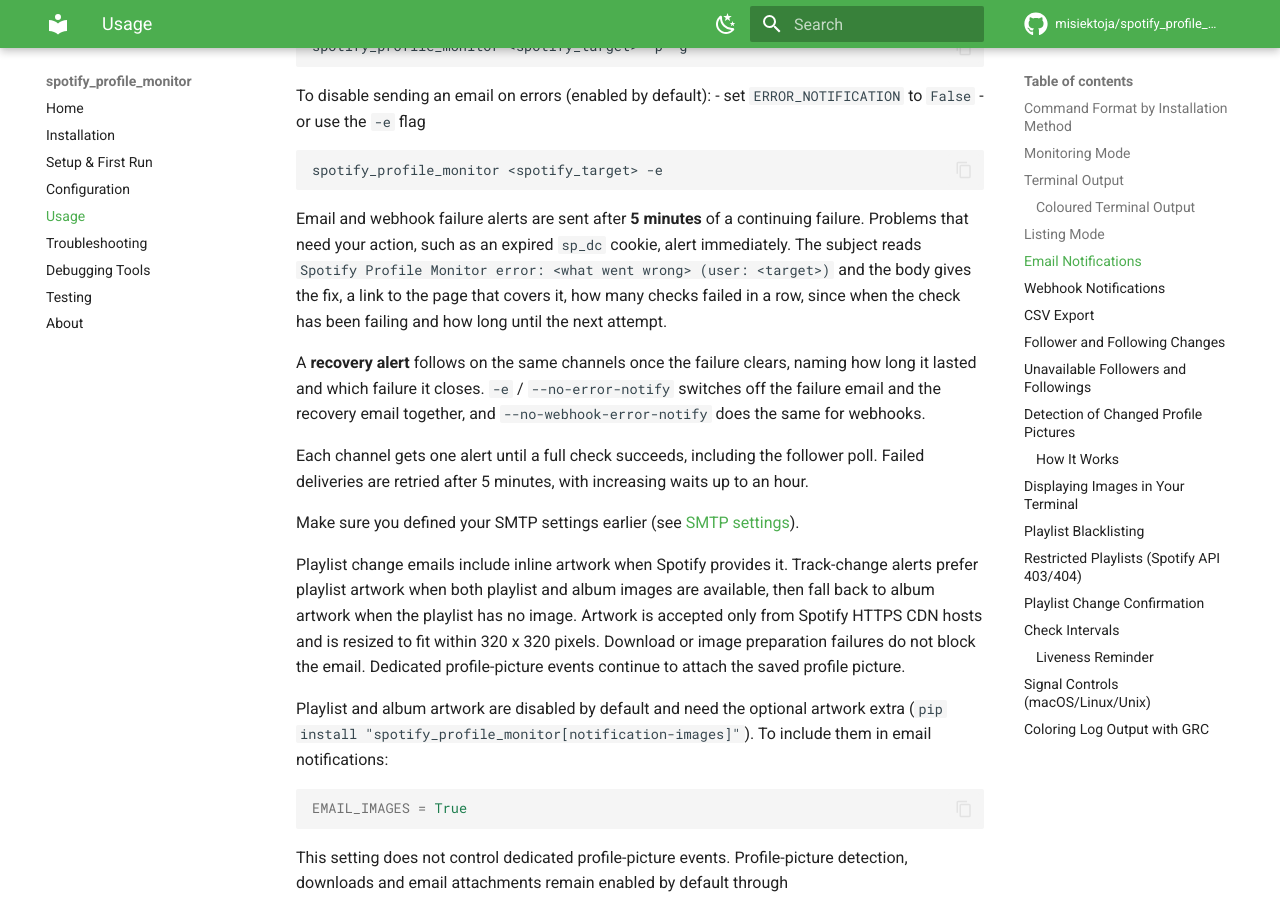
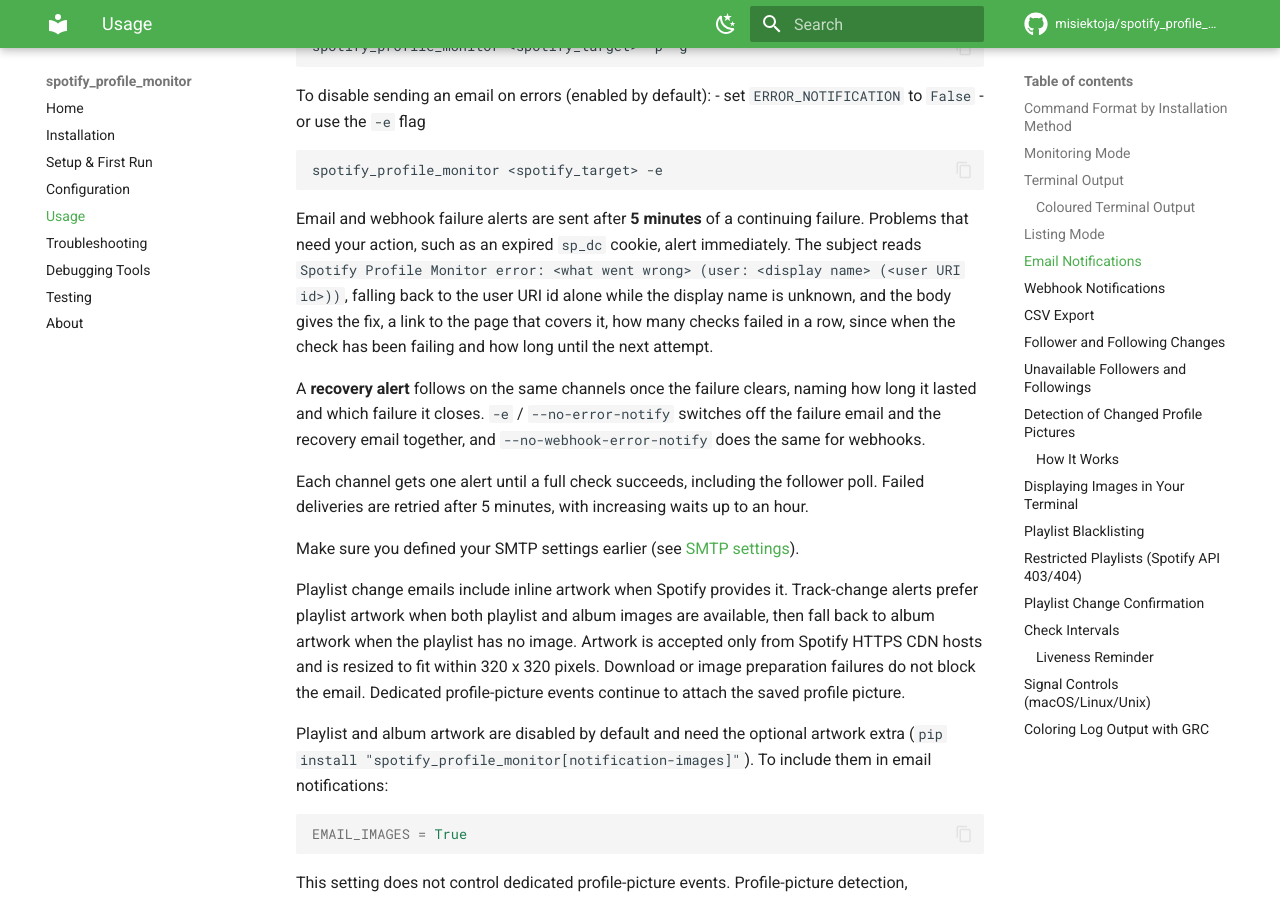
Before and after one commit to misiektoja/spotify_profile_monitor, an MkDocs documentation site: the page built from docs/usage.md, in a window 1280 px wide and 900 px high, scrolled down 7902 px. Built offline with MkDocs 1.6.1 and Material for MkDocs 9.7.7, drawn with Linux system fonts in a browser that asks for light colours; comment, search, counter and statistics services are not loaded.

Commit message:
docs(usage): describe the profile name in the failure alert subject

````diff
--- a/docs/usage.md
+++ b/docs/usage.md
@@ -275,7 +275,7 @@
 spotify_profile_monitor <spotify_target> -e
 ```
 
-Email and webhook failure alerts are sent after **5 minutes** of a continuing failure. Problems that need your action, such as an expired `sp_dc` cookie, alert immediately. The subject reads `Spotify Profile Monitor error: <what went wrong> (user: <target>)` and the body gives the fix, a link to the page that covers it, how many checks failed in a row, since when the check has been failing and how long until the next attempt.
+Email and webhook failure alerts are sent after **5 minutes** of a continuing failure. Problems that need your action, such as an expired `sp_dc` cookie, alert immediately. The subject reads `Spotify Profile Monitor error: <what went wrong> (user: <display name> (<user URI id>))`, falling back to the user URI id alone while the display name is unknown, and the body gives the fix, a link to the page that covers it, how many checks failed in a row, since when the check has been failing and how long until the next attempt.
 
 A **recovery alert** follows on the same channels once the failure clears, naming how long it lasted and which failure it closes. `-e` / `--no-error-notify` switches off the failure email and the recovery email together, and `--no-webhook-error-notify` does the same for webhooks.
 
````
